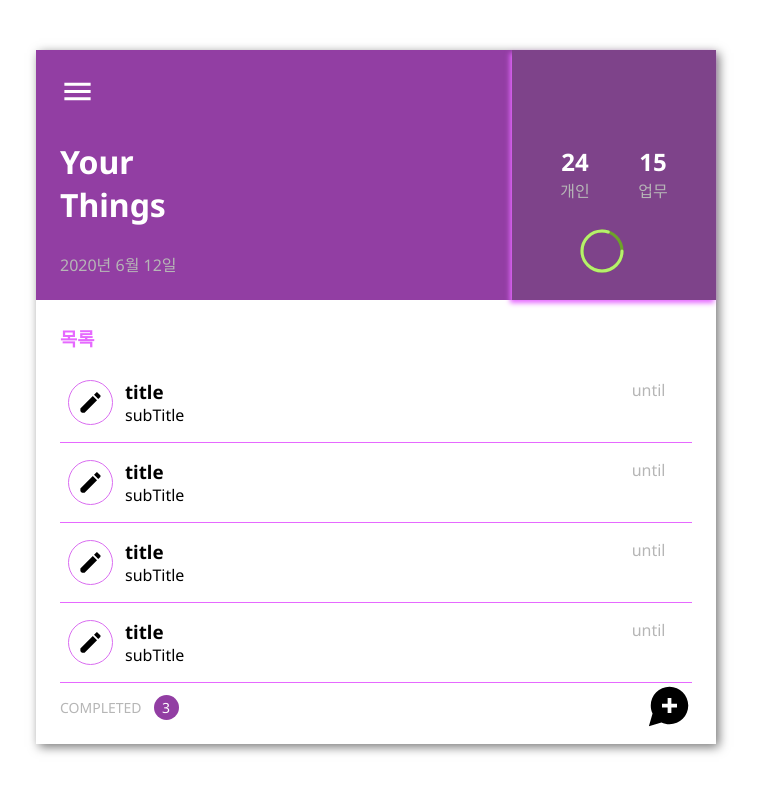
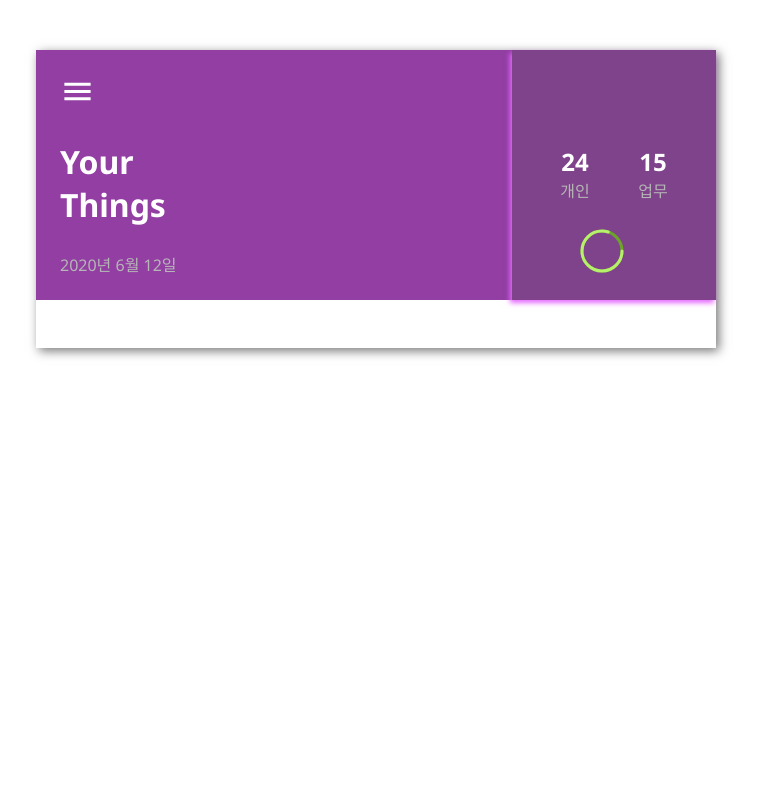
Before and after one commit to LeeSeongJinCa/TS-React-Redux, a React app: page / in a window 1280 px wide. Shown: the top 792 px of the page, without its empty margins (264-1021 px from the left). Built offline with nearby package versions, Linux system fonts and the light colour scheme.

Commit message:
[MODIFY] <components/Inbox/*> Inbox 컴포넌트 변경
2020.06.14

```diff
--- a/src/components/Inbox/Inbox.tsx
+++ b/src/components/Inbox/Inbox.tsx
@@ -1,17 +1,12 @@
 import * as React from 'react';
 import * as S from './style';
 
-interface Props {
-  inputList: React.ReactElement;
-  inboxBottom: React.ReactElement;
-}
+interface Props {}
 
-const Inbox: React.FC<Props> = ({ inputList, inboxBottom }) => {
+const Inbox: React.FC<Props> = ({ children }) => {
   return (
     <S.Inbox>
-      <S.InboxTitle>목록</S.InboxTitle>
-      {inputList}
-      {inboxBottom}
+      {children}
     </S.Inbox>
   );
 };
--- a/src/components/Inbox/style.ts
+++ b/src/components/Inbox/style.ts
@@ -1,40 +1,5 @@
 import styled from 'styled-components';
-import {
-  globalBackColor,
-  globalColor,
-} from '../../GlobalStyle';
 
 export const Inbox = styled.section`
   padding: 24px;
-  #bottom-wrap {
-    position: relative;
-    > #completed-wrap {
-      display: inline-block;
-      margin-top: 12px;
-      font-size: 14px;
-      > #completed-num {
-        display: inline-block;
-        width: 25px;
-        height: 25px;
-        margin-left: 12px;
-        line-height: 25px;
-        text-align: center;
-        border-radius: 50%;
-        color: white;
-        background-color: ${globalBackColor};
-      }
-    }
-    > img {
-      position: absolute;
-      top: 0;
-      right: 0;
-      width: 45px;
-      height: 45px;
-    }
-  }
 `;
-
-export const InboxTitle = styled.h3`
-  margin-bottom: 12px;
-  color: ${globalColor};
-`;
```
